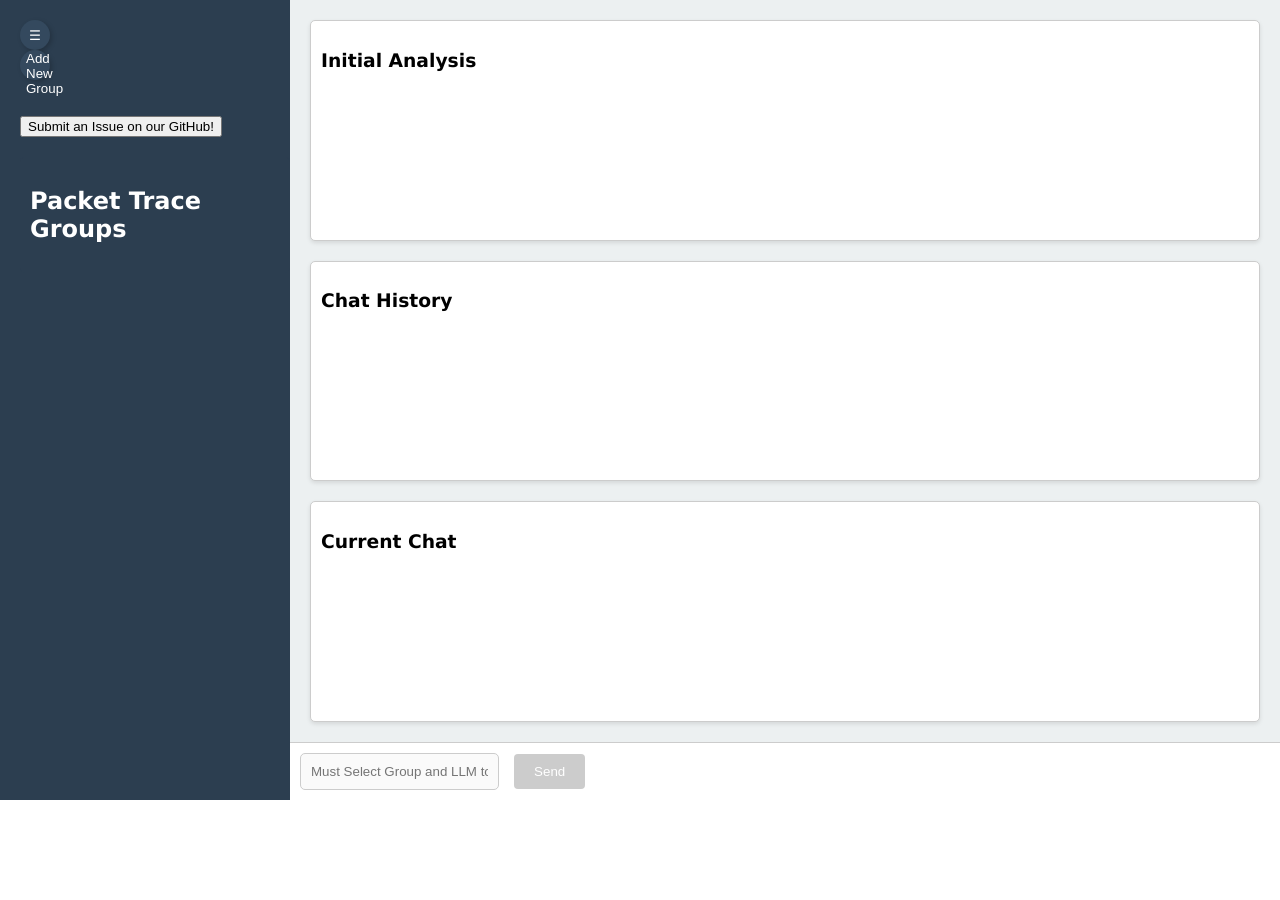
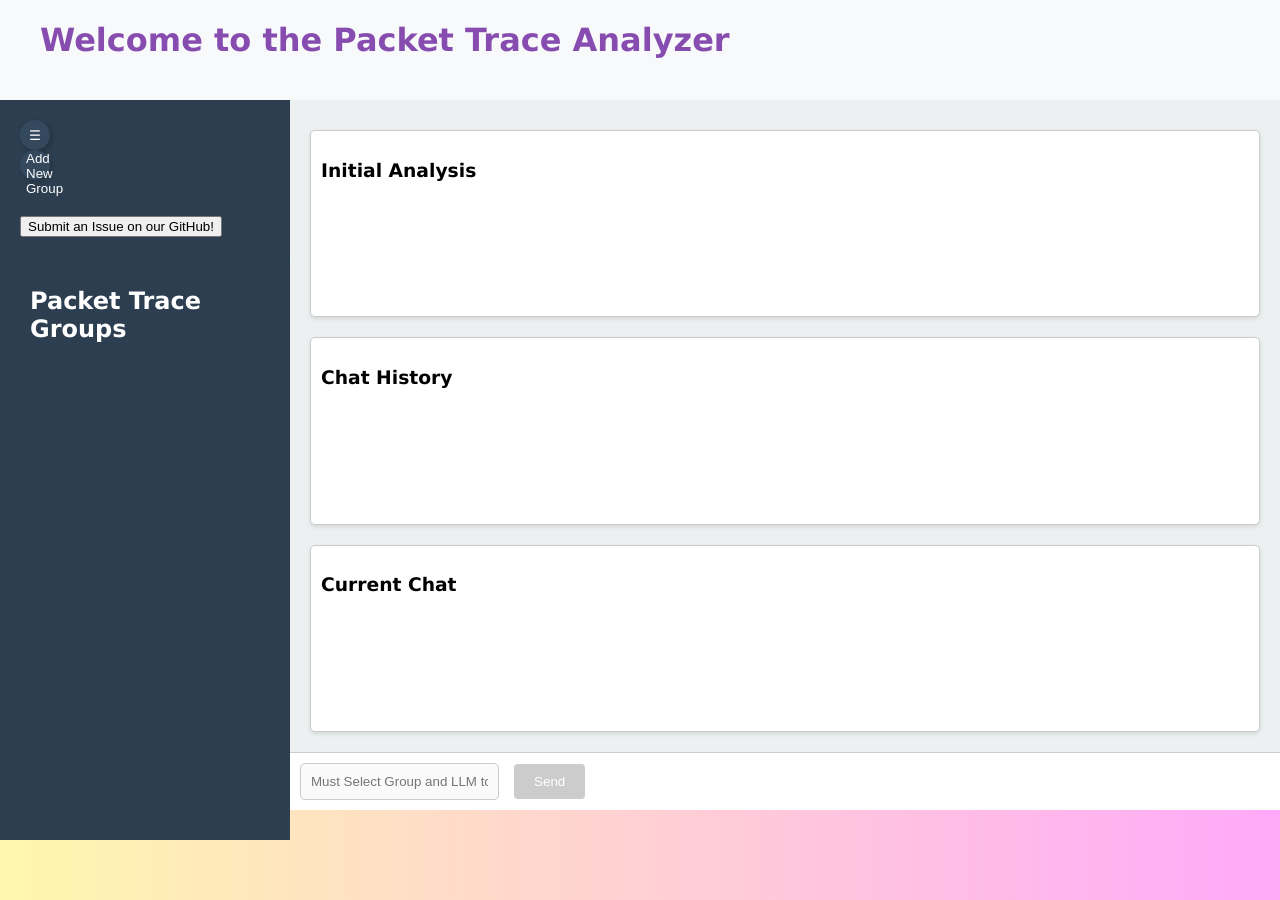
Before and after one commit to packto-ai/trace-analyzer, a FastAPI app: page / in a window 1280 px wide. Before the commit the page ends 800 px from the top, so only its background shows below. Run offline with FastAPI, Linux system fonts and the light colour scheme; data that the repository does not hold is empty; parts of the project's set-up code (start-up, migrations or seed data) failed here and were passed over; some libraries are stand-ins or nearby versions.

Commit message:
banner added

```diff
--- a/static/styles/index_styles.css
+++ b/static/styles/index_styles.css
@@ -14,10 +14,28 @@ ul {
 
 .page-container {
     display: flex;
-    height: 100vh; /* Ensures sidebar and chat sections fill the viewport */
-    overflow: hidden;
+    flex-direction: row; /* Keep sidebar and chat side by side */
+    height: 100vh;
+    padding-top: 100px;
 }
 
+.banner {
+    position: fixed;
+    top: 0;
+    left: 0;
+    right: 0;
+    height: 100px; /* Fixed height for the banner */
+    background-color: #f8f9fa;
+    z-index: 999;
+}
+
+.banner-container {
+    max-width: 1200px;
+    margin: 0 auto;
+    display: flex;
+    justify-content: space-between; /* For multiple containers inside the banner */
+    align-items: center;
+}
 
 /* Sidebar */
 .sidebar {
@@ -28,6 +46,7 @@ ul {
     padding: 20px;
     transition: width 0.3s ease;
     flex-shrink: 0; /* Prevent sidebar from shrinking */
+    height: calc(100vh - 100px); /* Ensure sidebar height takes the space below the banner */
 }
 .sidebar.collapsed {
     width: 60px; /* Collapsed width */
@@ -100,6 +119,7 @@ ul {
     background-color: #2c3e50;
     border-radius: 5px;
     margin-top: 20px;
+    flex-grow: 1;
 }
 .groups_container ul {
     list-style-type: none;
@@ -157,20 +177,6 @@ box-shadow: 0 0 10px rgba(0, 0, 0, 0.2);
     /* Style for the text below the logo */
     text-align: left; /* Aligns text to the left */
 }
-
-
-/* CHAT STYLES */
-/* Chat Area */
-.chat-container {
-    flex-grow: 1; /* Take up remaining space */
-    display: flex;
-    flex-direction: column;
-    background-color: #ecf0f1;
-    transition: margin-left 0.3s ease; /* Smooth resizing */
-    overflow: hidden;
-}
-
-
 
 /* Adjust chat area based on sidebar */
 .sidebar {
@@ -231,6 +237,18 @@ box-shadow: 0 0 10px rgba(0, 0, 0, 0.2);
 }
 
 /* Chat Sections */
+/* CHAT STYLES */
+/* Chat Area */
+.chat-container {
+    flex-grow: 1;
+    background-color: #ecf0f1;
+    display: flex;
+    flex-direction: column;
+    height: calc(100vh - 100px); /* Ensure chat container height takes the space below the banner */
+    overflow-y: auto; /* Allow scrolling if content overflows */
+    padding-top: 10px;
+}
+
 .chat-sections {
     flex: 1; /* Fill available space */
     overflow-y: auto;
--- a/templates/index.html
+++ b/templates/index.html
@@ -9,6 +9,13 @@
     <link rel="stylesheet" href="/static/styles/index_styles.css">
 </head>
 <body>
+
+    <div class="banner">
+        <div class="banner-container">
+            <h1>Welcome to the Packet Trace Analyzer</h1>
+            <!-- You can add more containers here -->
+        </div>
+    </div>
 
     <div class="page-container">
         <div class="sidebar" id="sidebar">
```
